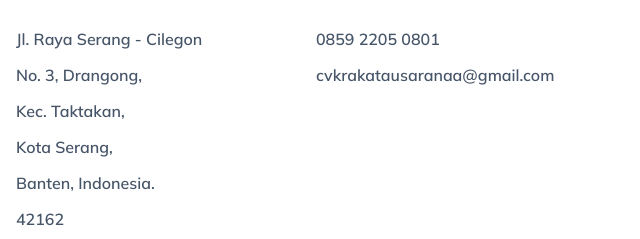
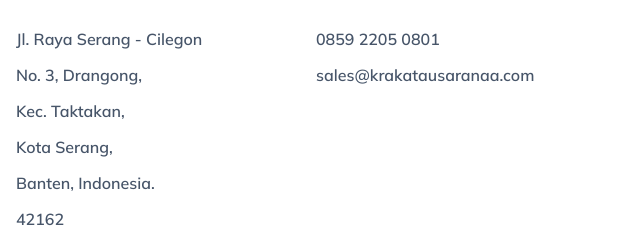
Before and after one commit to KrakatauSaranaa/krakatausaranaa.github.io, a plain HTML site: page index.html in a window 1280 px wide. Shown: the part 3792-4031 px from the top of the page, 640-1280 px from the left. Drawn offline with nearby package versions, Linux system fonts and the light colour scheme.

Commit message:
Update index.html
Revisi

```diff
--- a/index.html
+++ b/index.html
@@ -230,7 +230,7 @@
           <h4>Contact</h4>
           <ul class="footer__links">
             <li><a href="https://wa.me/message/ISUFJZHY3I3MO1">0859 2205 0801</a></li>
-            <li><a href="https://mail.google.com/mail/?authuser=0">cvkrakatausaranaa@gmail.com</a></li>
+            <li><a href="https://mail.google.com/mail/?authuser=0">sales@krakatausaranaa.com</a></li>
           </ul>
         </div>
       </div>
```
